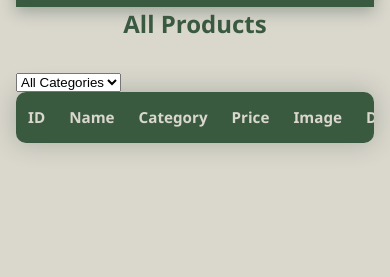
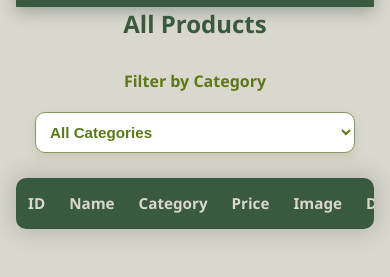
Before and after one commit to zahraa128/coop-ecommerce-zadat, a website: page public/admin/products_list.html in a window 390 px wide. Shown: the part 525-802 px from the top of the page. Drawn offline with Linux system fonts and the light colour scheme; no server answers; sample sign-in values are in the browser's storage.

Commit message:
style category filter

```diff
--- a/public/admin/css/list_prod.css
+++ b/public/admin/css/list_prod.css
@@ -142,3 +142,46 @@ a[href*="delete"]:hover {
     margin: 4px 0;
   }
 }
+/* ===== CATEGORY FILTER ===== */
+#categoryFilter {
+  display: block;
+  margin: 20px auto 25px;
+  padding: 10px 16px;
+
+  font-size: 1rem;
+  font-weight: 600;
+
+  color: #5B7917;
+  background-color: #FFFFFF;
+
+  border: 1.5px solid #859864;
+  border-radius: 10px;
+
+  box-shadow: 0 4px 10px rgba(133, 152, 100, 0.2);
+
+  cursor: pointer;
+  transition: all 0.25s ease;
+}
+
+/* hover */
+#categoryFilter:hover {
+  border-color: #5B7917;
+  box-shadow: 0 6px 14px rgba(133, 152, 100, 0.35);
+}
+
+/* focus */
+#categoryFilter:focus {
+  outline: none;
+  border-color: #899D31;
+  box-shadow: 0 0 6px #899D31;
+}
+
+/* ===== MOBILE ===== */
+@media (max-width: 600px) {
+  #categoryFilter {
+    width: 100%;
+    max-width: 320px;
+    font-size: 0.95rem;
+    padding: 10px;
+  }
+}
--- a/public/admin/products_list.html
+++ b/public/admin/products_list.html
@@ -22,6 +22,9 @@
 <h2>All Products</h2>
 
 <!-- ✅ FILTER (OUTSIDE TABLE) -->
+ <p style="text-align:center; font-weight:600; color:#5B7917;">
+  Filter by Category
+</p>
 <select id="categoryFilter">
   <option value="">All Categories</option>
 </select>
```
